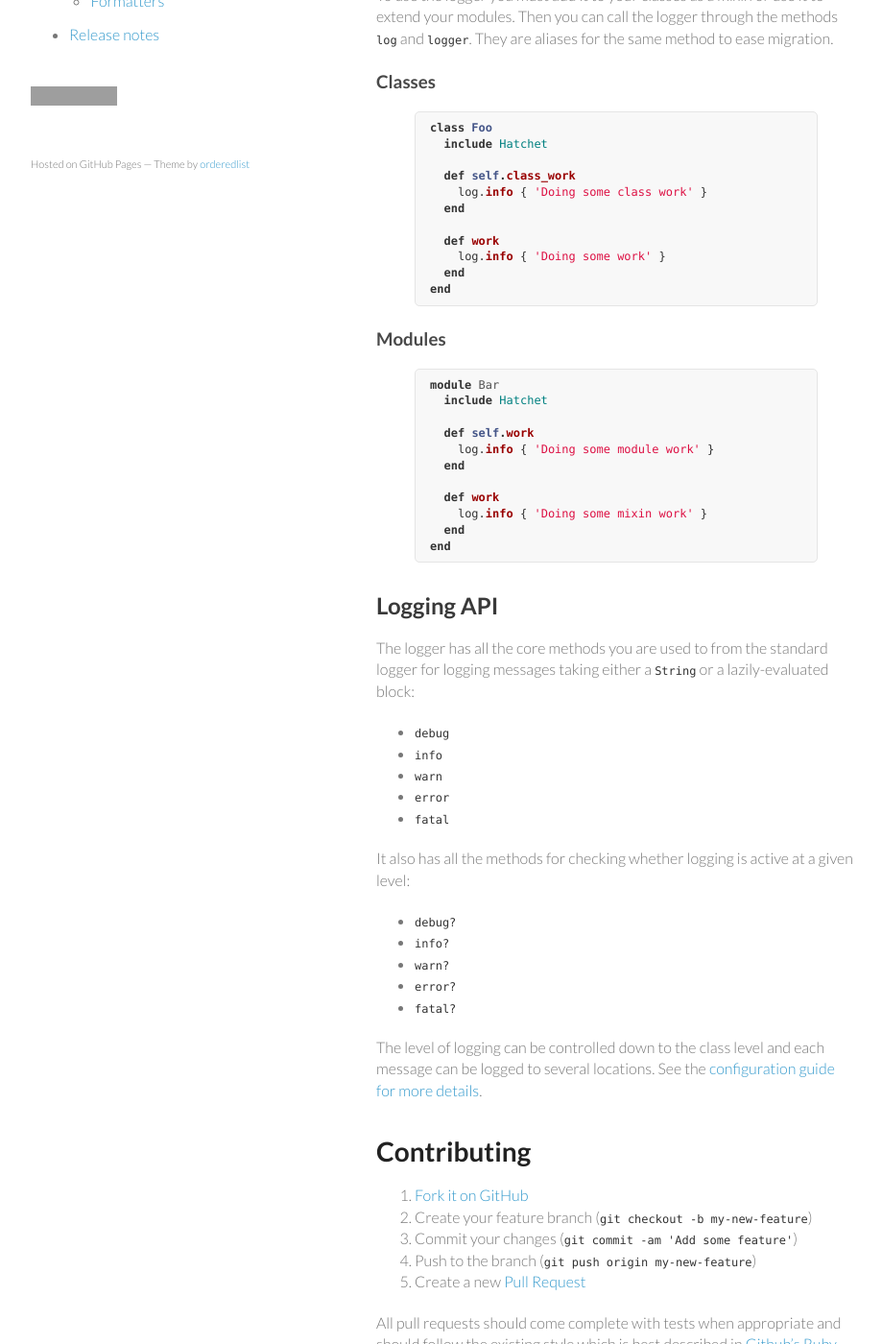
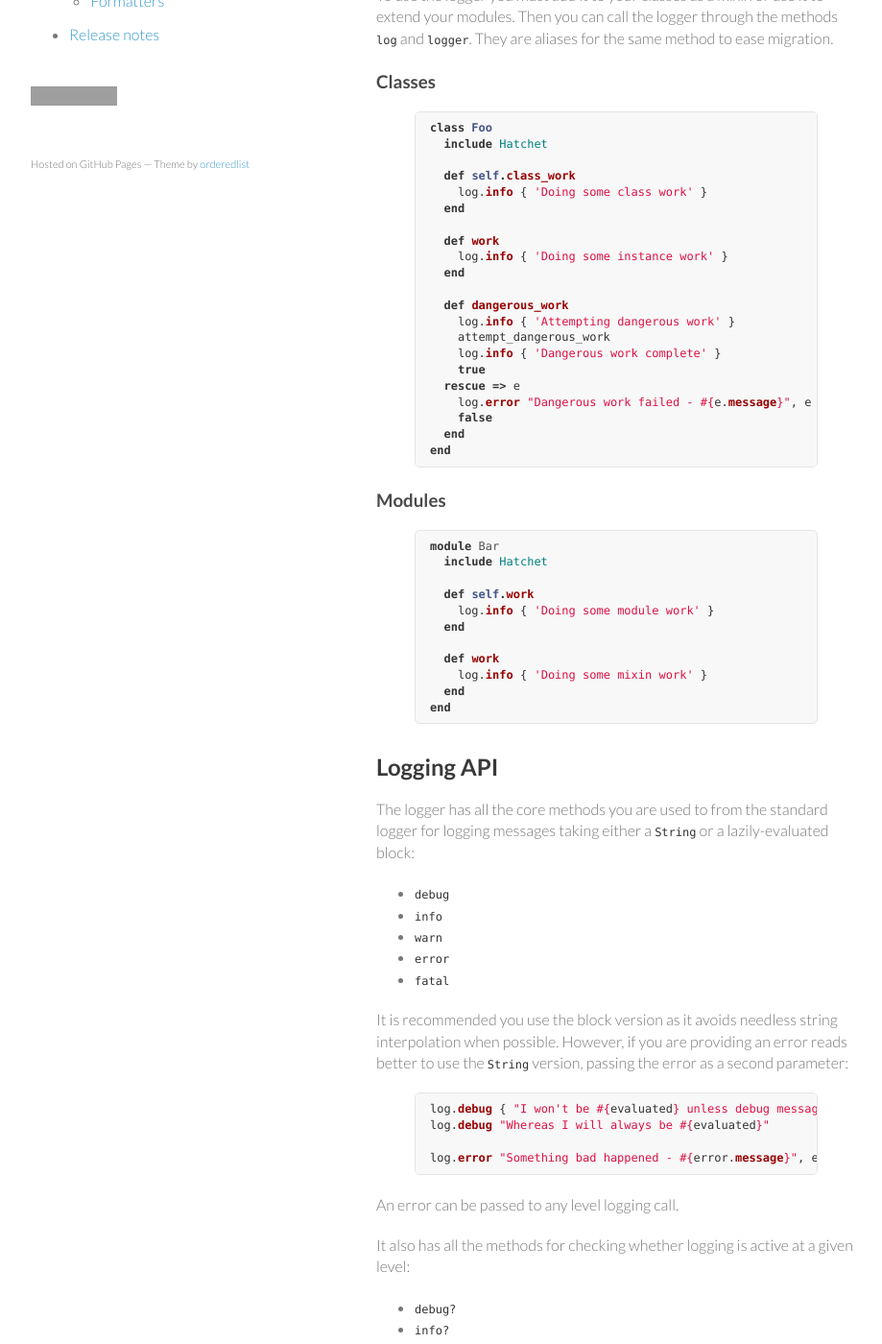
Before and after one commit to gshutler/hatchet, a Jekyll site: the page built from index.md, in a window 1280 px wide and 1400 px high, scrolled down 637 px. Shown: the whole window at 96% size, without its empty margins (178-1097 px from the left). Built offline with Jekyll 4.4.1, drawn with Linux system fonts in a browser that asks for light colours; grey boxes are pictures that could not be loaded.

Commit message:
Added more explanation about logging methods to the main page

```diff
--- a/index.md
+++ b/index.md
@@ -43,7 +43,17 @@ class Foo
   end
 
   def work
-    log.info { 'Doing some work' }
+    log.info { 'Doing some instance work' }
+  end
+
+  def dangerous_work
+    log.info { 'Attempting dangerous work' }
+    attempt_dangerous_work
+    log.info { 'Dangerous work complete' }
+    true
+  rescue => e
+    log.error "Dangerous work failed - #{e.message}", e
+    false
   end
 end
 {% endhighlight %}
@@ -75,6 +85,19 @@ logging messages taking either a `String` or a lazily-evaluated block:
  * `error`
  * `fatal`
 
+It is recommended you use the block version as it avoids needless string
+interpolation when possible. However, if you are providing an error reads better
+to use the `String` version, passing the error as a second parameter:
+
+{% highlight ruby %}
+log.debug { "I won't be #{evaluated} unless debug messages are logged" }
+log.debug "Whereas I will always be #{evaluated}"
+
+log.error "Something bad happened - #{error.message}", error
+{% endhighlight %}
+
+An error can be passed to any level logging call.
+
 It also has all the methods for checking whether logging is active at a given
 level:
 
```
